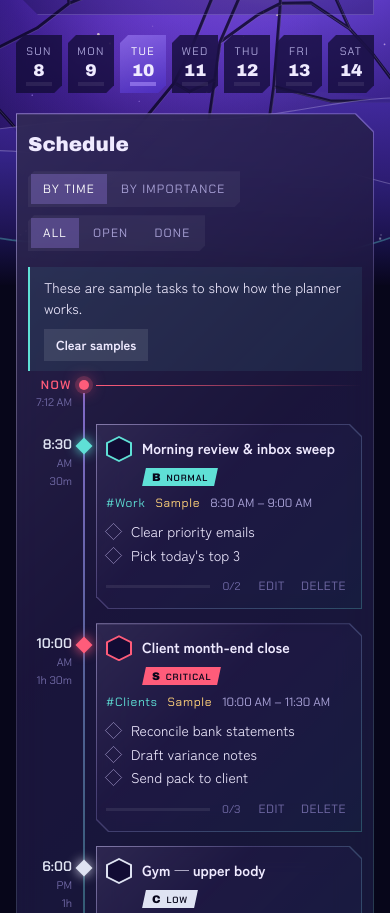
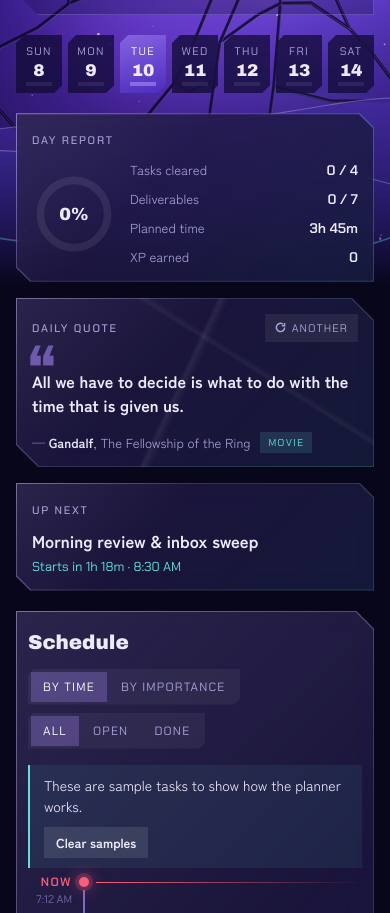
Before and after one commit to mohash991-glitch/mosplanner, a plain HTML site: page index.html in a window 390 px wide. Shown: the part 559-1472 px from the top of the page. Drawn offline with Linux system fonts and the light colour scheme; a web font is replaced by a local one.

Commit message:
Show day report and quote above the schedule on narrow screens
Co-Authored-By: Claude Opus 5.5 <noreply@anthropic.com>
Claude-Session: https://claude.ai/code/session_01MgymyGtmFZbNYhFp77dR3q

```diff
--- a/index.html
+++ b/index.html
@@ -324,7 +324,21 @@ kbd{font-family:var(--f-data);font-size:11px;padding:1px 6px;border:1px solid rg
 }
 #refreshBtn.spin svg{animation:spin .8s linear infinite}
 @keyframes spin{to{transform:rotate(360deg)}}
-@media (max-width:900px){.grid{grid-template-columns:minmax(0,1fr)}.side{grid-template-columns:repeat(auto-fit,minmax(260px,1fr))}}
+@media (max-width:900px){
+  .grid{grid-template-columns:minmax(0,1fr)}
+  /* on narrower screens the day report and quote come first, above the schedule */
+  .side{order:-1;grid-template-columns:repeat(auto-fit,minmax(260px,1fr))}
+  .side>article:last-child{order:-2}
+  .side>.quote{order:-1}
+  .side>.next{order:0}
+}
+@media (max-width:560px){
+  .quote{padding:16px 16px 14px}
+  .quote blockquote{font-size:16.5px;margin-top:10px}
+  .side .panel{padding:14px 16px}
+  .side .stats{gap:14px}
+  .side .ring{width:84px;height:84px}
+}
 @media (max-width:560px){
   .field input,.field select,.field textarea{font-size:16px}
   .board{padding:16px 12px 20px}
--- a/sw.js
+++ b/sw.js
@@ -1,4 +1,4 @@
-const V="mos-planner-e14ec2146c";
+const V="mos-planner-6314a59b2a";
 const SHELL=["./","index.html","manifest.webmanifest","icon-192.png","icon-512.png","icon-maskable-512.png","apple-touch-icon.png"];
 self.addEventListener("install",e=>{e.waitUntil(caches.open(V).then(c=>c.addAll(SHELL)).then(()=>self.skipWaiting()))});
 self.addEventListener("activate",e=>{e.waitUntil(caches.keys().then(ks=>Promise.all(ks.filter(k=>k!==V).map(k=>caches.delete(k)))).then(()=>self.clients.claim()))});
```
